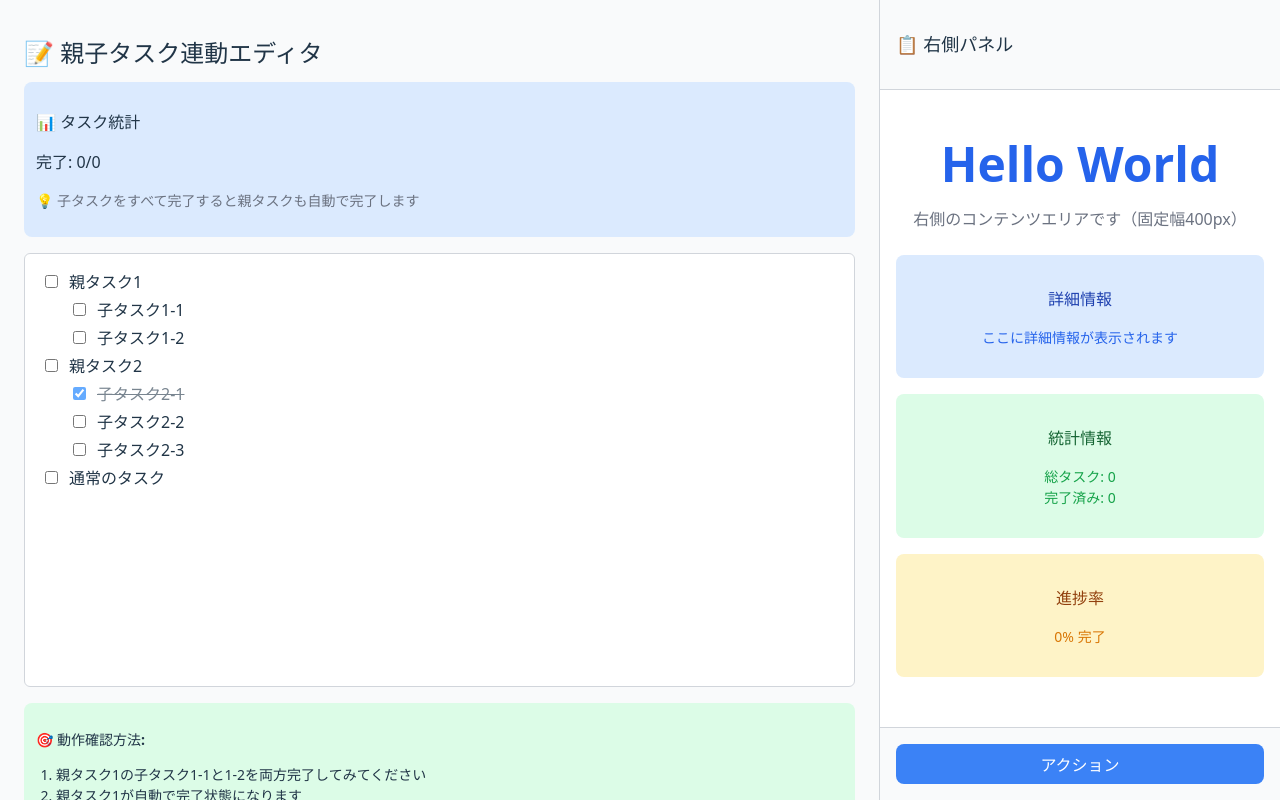
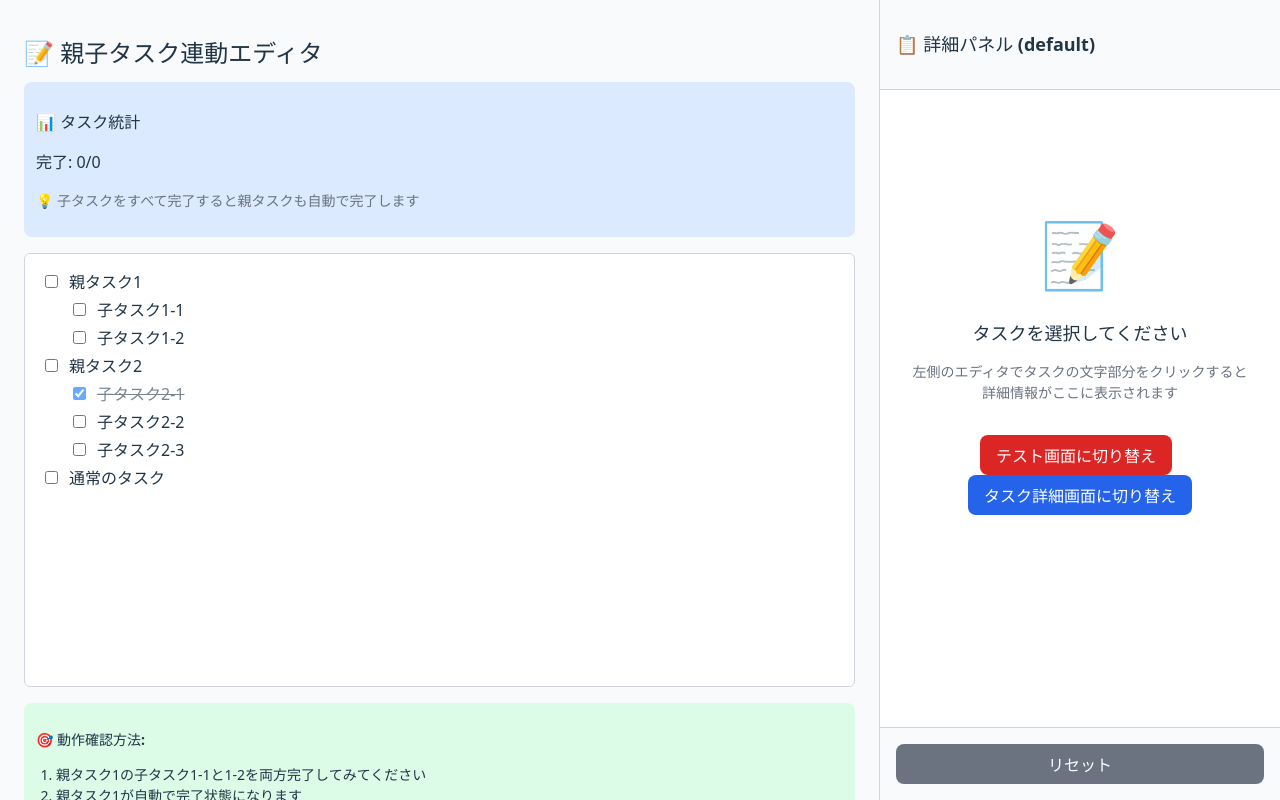
Before and after one commit to sollall/todoapp, a React (Vite) app in the folder my_app/: page / in a window 1280 px wide. Built offline with nearby package versions, Linux system fonts and the light colour scheme.

Commit message:
タスクの詳細画面はできた　テスト画面がいらないが

```diff
--- a/my_app/src/App.tsx
+++ b/my_app/src/App.tsx
@@ -10,6 +10,10 @@ export default function App() {
     totalTasks: 0,
     completedTasks: 0
   });
+
+  // 右側画面の状態管理
+  const [rightPanelContent, setRightPanelContent] = useState('default');
+  const [clickedTaskName, setClickedTaskName] = useState('');
 
   const editor = useEditor({
     extensions: [
@@ -87,7 +91,178 @@ export default function App() {
         completedTasks: completedTasks.length
       });
     },
+    onCreate: ({ editor }) => {
+      // エディタ作成時にクリックイベントを設定
+      const editorElement = editor.view.dom;
+
+      editorElement.addEventListener('click', (event) => {
+        // チェックボックスのクリックは無視
+        if (event.target.type === 'checkbox') {
+          return;
+        }
+
+        // タスクアイテムを探す
+        const taskItem = event.target.closest('li[data-type="taskItem"]');
+
+        if (taskItem) {
+          // タスクのテキストを取得
+          const taskText = Array.from(taskItem.childNodes)
+            .filter(node => node.nodeType === Node.TEXT_NODE ||
+                           (node.nodeType === Node.ELEMENT_NODE && !node.matches('ul')))
+            .map(node => node.textContent)
+            .join('')
+            .trim();
+
+          if (taskText) {
+            console.log('クリックされたタスク:', taskText);
+            setClickedTaskName(taskText);
+            setRightPanelContent('task-detail');
+          }
+        }
       });
+    }
+  });
+
+  // テスト用ボタンハンドラー
+  const handleTestClick = (contentType) => {
+    setRightPanelContent(contentType);
+    setClickedTaskName('テストタスク');
+  };
+
+  // 右側のコンテンツを返す関数
+  const renderRightContent = () => {
+    switch (rightPanelContent) {
+      case 'task-detail':
+        return (
+          <div>
+            <div style={{
+              textAlign: 'center',
+              marginBottom: '24px',
+              padding: '16px',
+              backgroundColor: '#dbeafe',
+              borderRadius: '8px'
+            }}>
+              <h1 style={{
+                fontSize: '36px',
+                fontWeight: 'bold',
+                color: '#2563eb',
+                marginBottom: '8px'
+              }}>
+                Hello World
+              </h1>
+              <p style={{ color: '#1e40af' }}>
+                タスク「{clickedTaskName}」の詳細画面
+              </p>
+            </div>
+
+            <div style={{ marginBottom: '20px' }}>
+              <h3 style={{ fontSize: '16px', fontWeight: '600', marginBottom: '12px' }}>
+                📋 タスク詳細情報
+              </h3>
+              <div style={{
+                backgroundColor: '#f9fafb',
+                borderRadius: '8px',
+                padding: '16px'
+              }}>
+                <p style={{ marginBottom: '8px' }}>
+                  <strong>タスク名:</strong> {clickedTaskName}
+                </p>
+                <p style={{ marginBottom: '8px' }}>
+                  <strong>🏷️ タグ:</strong>
+                  <span style={{
+                    marginLeft: '8px',
+                    padding: '2px 8px',
+                    backgroundColor: '#e0e7ff',
+                    borderRadius: '4px',
+                    fontSize: '12px'
+                  }}>
+                    重要
+                  </span>
+                </p>
+                <p style={{ marginBottom: '8px' }}>
+                  <strong>🔥 優先度:</strong> 高
+                </p>
+                <p style={{ marginBottom: '8px' }}>
+                  <strong>📅 期限:</strong> 2025-01-31
+                </p>
+                <p>
+                  <strong>👤 担当者:</strong> 田中太郎
+                </p>
+              </div>
+            </div>
+
+            <div style={{ marginBottom: '20px' }}>
+              <h3 style={{ fontSize: '16px', fontWeight: '600', marginBottom: '12px' }}>
+                📝 補足情報
+              </h3>
+              <div style={{
+                backgroundColor: '#f0fdf4',
+                borderRadius: '8px',
+                padding: '16px',
+                fontSize: '14px'
+              }}>
+                このタスクは最優先で対応が必要です。関連部署との調整も含めて進めてください。
+              </div>
+            </div>
+          </div>
+        );
+
+      case 'test-content':
+        return (
+          <div style={{ textAlign: 'center' }}>
+            <h1 style={{ fontSize: '48px', color: '#dc2626', marginBottom: '16px' }}>
+              テスト画面
+            </h1>
+            <p>ボタンクリックで画面が切り替わりました！</p>
+          </div>
+        );
+
+      default:
+        return (
+          <div style={{ textAlign: 'center', marginTop: '100px' }}>
+            <div style={{ fontSize: '64px', marginBottom: '16px' }}>📝</div>
+            <h3 style={{ fontSize: '18px', fontWeight: '600', marginBottom: '8px' }}>
+              タスクを選択してください
+            </h3>
+            <p style={{ color: '#6b7280', fontSize: '14px', marginBottom: '24px' }}>
+              左側のエディタでタスクの文字部分をクリックすると<br />
+              詳細情報がここに表示されます
+            </p>
+
+            {/* テスト用ボタン */}
+            <div style={{ marginTop: '32px' }}>
+              <button
+                onClick={() => handleTestClick('test-content')}
+                style={{
+                  padding: '8px 16px',
+                  backgroundColor: '#dc2626',
+                  color: 'white',
+                  border: 'none',
+                  borderRadius: '8px',
+                  cursor: 'pointer',
+                  marginRight: '8px'
+                }}
+              >
+                テスト画面に切り替え
+              </button>
+              <button
+                onClick={() => handleTestClick('task-detail')}
+                style={{
+                  padding: '8px 16px',
+                  backgroundColor: '#2563eb',
+                  color: 'white',
+                  border: 'none',
+                  borderRadius: '8px',
+                  cursor: 'pointer'
+                }}
+              >
+                タスク詳細画面に切り替え
+              </button>
+            </div>
+          </div>
+        );
+    }
+  };
 
   return (
     <div style={{
@@ -98,12 +273,12 @@ export default function App() {
       margin: 0,
       padding: 0
     }}>
-      {/* 左側 - 可変幅（右側を除いた残り全部） */}
+      {/* 左側 */}
       <div style={{
         flex: 1,
         padding: '24px',
         overflow: 'auto',
-        minWidth: 0  // flexboxで必要
+        minWidth: 0
       }}>
         <h1 style={{ fontSize: '24px', fontWeight: 'bold', marginBottom: '16px' }}>
           📝 親子タスク連動エディタ
@@ -133,6 +308,7 @@ export default function App() {
           <EditorContent
             editor={editor}
             className="prose w-full h-full outline-none checked-task"
+            style={{ cursor: 'pointer' }}
           />
         </div>
 
@@ -150,13 +326,25 @@ export default function App() {
             <li>親タスク1が自動で完了状態になります</li>
             <li>完了した子タスクのチェックを外すと親タスクも未完了に戻ります</li>
             <li>Tabキーで子タスクを作成できます</li>
+            <li>🆕 タスクの文字部分をクリックすると右側に詳細が表示されます</li>
           </ol>
+        </div>
+
+        {/* デバッグ情報 */}
+        <div style={{
+          marginTop: '16px',
+          padding: '8px',
+          backgroundColor: '#fef3c7',
+          borderRadius: '6px',
+          fontSize: '12px'
+        }}>
+          現在の右画面: {rightPanelContent} | クリックされたタスク: {clickedTaskName || '未選択'}
         </div>
       </div>
 
-      {/* 右側 - 固定幅 */}
+      {/* 右側 */}
       <div style={{
-        width: '400px',  // 固定幅
+        width: '400px',
         backgroundColor: 'white',
         borderLeft: '1px solid #d1d5db',
         display: 'flex',
@@ -168,63 +356,14 @@ export default function App() {
           borderBottom: '1px solid #d1d5db',
           backgroundColor: '#f9fafb'
         }}>
-          <h2 style={{ fontSize: '18px', fontWeight: '600' }}>📋 右側パネル</h2>
+          <h2 style={{ fontSize: '18px', fontWeight: '600' }}>
+            📋 詳細パネル ({rightPanelContent})
+          </h2>
         </div>
 
         {/* コンテンツ */}
-        <div style={{ flex: 1, padding: '16px' }}>
-          <div style={{ textAlign: 'center' }}>
-            <h1 style={{
-              fontSize: '48px',
-              fontWeight: 'bold',
-              color: '#2563eb',
-              marginBottom: '16px'
-            }}>
-              Hello World
-            </h1>
-            <p style={{ color: '#6b7280', marginBottom: '24px' }}>
-              右側のコンテンツエリアです（固定幅400px）
-            </p>
-
-            <div style={{ display: 'flex', flexDirection: 'column', gap: '16px' }}>
-              <div style={{
-                padding: '16px',
-                backgroundColor: '#dbeafe',
-                borderRadius: '8px'
-              }}>
-                <p style={{ color: '#1e40af', fontWeight: '600' }}>詳細情報</p>
-                <p style={{ color: '#2563eb', fontSize: '14px', marginTop: '4px' }}>
-                  ここに詳細情報が表示されます
-                </p>
-              </div>
-
-              <div style={{
-                padding: '16px',
-                backgroundColor: '#dcfce7',
-                borderRadius: '8px'
-              }}>
-                <p style={{ color: '#166534', fontWeight: '600' }}>統計情報</p>
-                <p style={{ color: '#16a34a', fontSize: '14px', marginTop: '4px' }}>
-                  総タスク: {stats.totalTasks}<br />
-                  完了済み: {stats.completedTasks}
-                </p>
-              </div>
-
-              <div style={{
-                padding: '16px',
-                backgroundColor: '#fef3c7',
-                borderRadius: '8px'
-              }}>
-                <p style={{ color: '#92400e', fontWeight: '600' }}>進捗率</p>
-                <p style={{ color: '#d97706', fontSize: '14px', marginTop: '4px' }}>
-                  {stats.totalTasks > 0 ?
-                    `${Math.round((stats.completedTasks / stats.totalTasks) * 100)}%` :
-                    '0%'
-                  } 完了
-                </p>
-              </div>
-            </div>
-          </div>
+        <div style={{ flex: 1, padding: '16px', overflow: 'auto' }}>
+          {renderRightContent()}
         </div>
 
         {/* フッター */}
@@ -233,16 +372,22 @@ export default function App() {
           borderTop: '1px solid #d1d5db',
           backgroundColor: '#f9fafb'
         }}>
-          <button style={{
+          <button
+            onClick={() => {
+              setRightPanelContent('default');
+              setClickedTaskName('');
+            }}
+            style={{
               width: '100%',
               padding: '8px 16px',
-            backgroundColor: '#3b82f6',
+              backgroundColor: '#6b7280',
               color: 'white',
               border: 'none',
               borderRadius: '8px',
               cursor: 'pointer'
-          }}>
-            アクション
+            }}
+          >
+            リセット
           </button>
         </div>
       </div>
```
Lines whose indentation alone changed are shown as unchanged.
